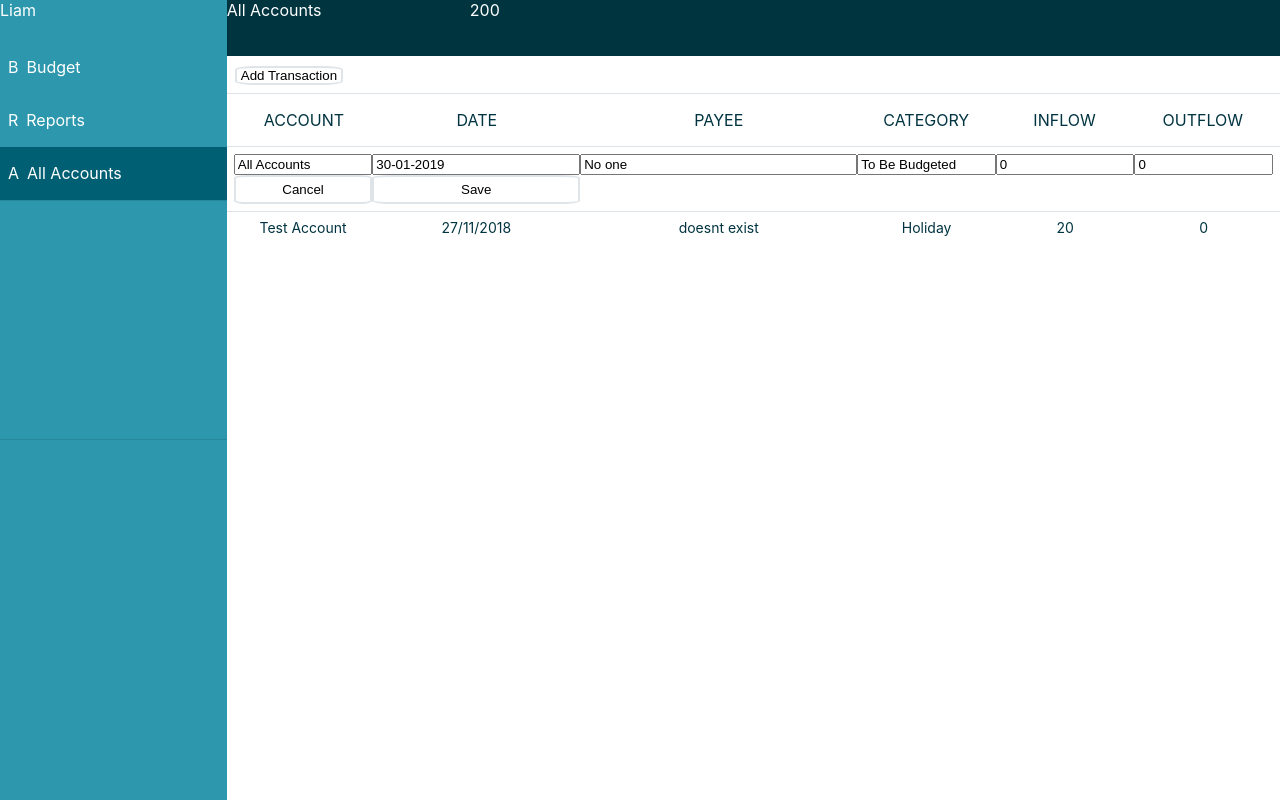
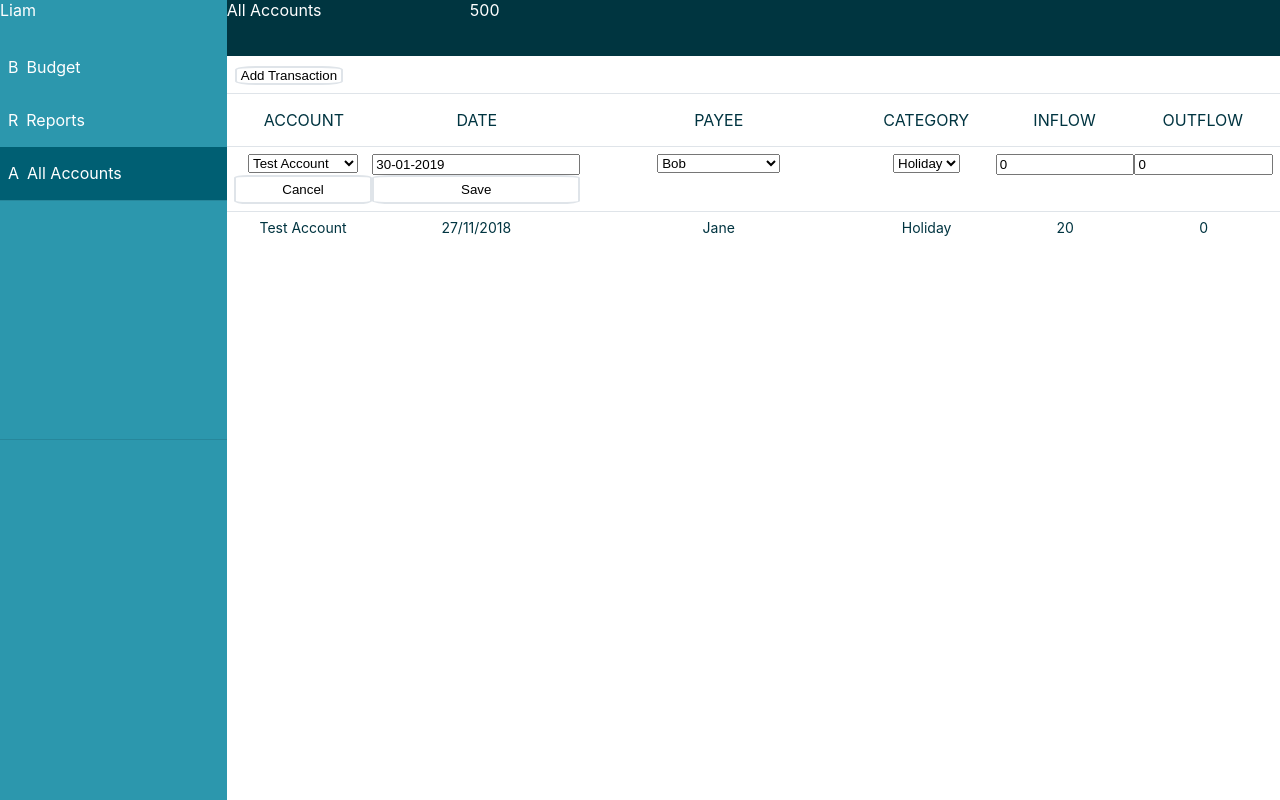
Before and after one commit to liamgbs/not-ynab, a React (Create React App) app: page / in a window 1280 px wide. Both pictures are taken after a click on the button "Add Transaction". Built offline with nearby package versions, Linux system fonts and the light colour scheme.

Commit message:
Added payees reducer

```diff
--- /dev/null
+++ b/src/actions/payees.ts
@@ -0,0 +1,10 @@
+import { PayeesActionTypes } from "./types";
+
+export function addNewPayeeAction(payeeName: string) {
+	return {
+		type: PayeesActionTypes.ADD_PAYEE,
+		payload: {
+			payeeName
+		}
+	}
+}
--- a/src/actions/types.ts
+++ b/src/actions/types.ts
@@ -27,3 +27,7 @@ export enum TransactionActionTypes {
 	CANCEL_NEW_TRANSACTION = "CANCEL_NEW_TRANSACTION",
 	EDIT_TRANSACTION = "EDIT_TRANSACTION",
 }
+
+export enum PayeesActionTypes {
+	ADD_PAYEE,
+}
--- a/src/components/Dropdown/index.tsx
+++ b/src/components/Dropdown/index.tsx
@@ -1,25 +1,27 @@
 import './drop-down.scss';
-import React, { PureComponent, ChangeEvent } from 'react'
+import React, { PureComponent } from 'react'
 
 interface Props {
 	options: string[],
 	value: string,
+	name?: string
 }
 
 interface Actions {
 	onChange: (event: React.ChangeEvent<HTMLSelectElement>) => void
 }
 
-export default class Drowdown extends PureComponent<Props & Actions> {
+export default class Dropdown extends PureComponent<Props & Actions> {
 	render() {
-		const { options } = this.props;
-
+		const { options, value, name } = this.props;
 		return (
-			<select onChange={this.props.onChange} className="drop-down">
+			<select name={name} value={value} onChange={this.props.onChange} className="drop-down">
 				{options.map(option => {
-					<option value={option.toLowerCase()} key={option}>
-						{option}
-					</option>
+					return (
+						<option value={option} key={option}>
+							{option}
+						</option>
+					)
 				})}
 			</select>
 		)
--- a/src/reducers/accounts.ts
+++ b/src/reducers/accounts.ts
@@ -16,7 +16,7 @@ const defaultState = {
 			type: AccountType.Current,
 			onBudget: true,
 			closed: false,
-			balance: 200,
+			balance: 500,
 			deleted: false,
 		},
 		{
@@ -25,6 +25,14 @@ const defaultState = {
 			onBudget: true,
 			closed: false,
 			balance: 200,
+			deleted: false,
+		},
+		{
+			accountName: "Test Account 2",
+			type: AccountType.Current,
+			onBudget: true,
+			closed: false,
+			balance: 300,
 			deleted: false,
 		}
 	],
--- a/src/reducers/index.ts
+++ b/src/reducers/index.ts
@@ -4,17 +4,20 @@ import appReducer, { AppState } from './app';
 import accountsReducer, { AccountsState } from './accounts';
 import budgetReducer, { BudgetState } from './budget';
 import transactionsReducer, { TransactionsState } from './transactions';
+import payeesReducer, {PayeesState} from './payees';
 
 export interface RootState {
     app: AppState,
 	accounts: AccountsState,
 	budget: BudgetState,
-	transactions: TransactionsState
+	transactions: TransactionsState,
+	payees: PayeesState
 }
 
 export default combineReducers<RootState>({
     app: appReducer as any,
 	accounts: accountsReducer as any,
 	budget: budgetReducer as any,
-	transactions: transactionsReducer as any
+	transactions: transactionsReducer as any,
+	payees: payeesReducer as any
 })
--- /dev/null
+++ b/src/reducers/payees.ts
@@ -0,0 +1,44 @@
+import { Payee } from "../types/accounts";
+import { AnyAction } from "redux";
+import { PayeesActionTypes } from "../actions/types";
+
+export interface PayeesState {
+	payees: Payee[]
+}
+
+const defaultState: PayeesState = {
+	payees: [
+		{
+			payeeName: "Bob",
+			deleted: false
+		},
+		{
+			payeeName: "Jane",
+			deleted: false
+		},
+		{
+			payeeName: "Super Duper Inc.",
+			deleted: false
+		},
+		{
+			payeeName: "Deleted & Sons",
+			deleted: true
+		}
+	]
+}
+
+export default (state: PayeesState = defaultState, action: AnyAction) => {
+	const { payload } = action;
+	switch (action.type) {
+		case PayeesActionTypes.ADD_PAYEE:
+			return {
+				...state,
+				payees: [
+					...state.payees.slice(),
+					{ payeeName: payload.payeeName, deleted: false}
+				]
+			}
+	}
+
+	return { ...state }
+}
--- a/src/reducers/transactions.ts
+++ b/src/reducers/transactions.ts
@@ -12,7 +12,7 @@ const defaultState: TransactionsState = {
 		{
 			id: "12345",
 			accountName: "Test Account",
-			payeeName: "doesnt exist",
+			payeeName: "Jane",
 			categoryName: "Holiday",
 			date: "27/11/2018",
 			inflow: 20.00,
--- a/src/views/Accounts/AccountsContent/AccountsTransactions/AccountTransaction/index.tsx
+++ b/src/views/Accounts/AccountsContent/AccountsTransactions/AccountTransaction/index.tsx
@@ -1,19 +1,26 @@
 import './accounts-transaction.scss';
 
-import React, { PureComponent, ChangeEvent, RefObject } from 'react';
+import React, { PureComponent, ChangeEvent, RefObject, MouseEvent } from 'react';
 import { connect } from 'react-redux';
 import { Dispatch } from 'redux';
 import classNames from 'classnames';
 
 import { Transaction } from '../../../../../types/transactions';
 import Input from '../../../../../components/Input';
+import Dropdown from '../../../../../components/Dropdown';
 import Button from '../../../../../components/Button';
 import { cancelNewTransactionAction } from '../../../../../actions/transactions';
 import { min } from 'moment';
+import { RootState } from '../../../../../reducers';
+import { Account, Payee } from '../../../../../types/accounts';
+import { Category } from '../../../../../types/categories';
 
 interface Props {
 	transaction: Transaction
 	new?: boolean,
+	accounts: Account[],
+	categories: Category[],
+	payees: Payee[]
 }
 
 interface Actions {
@@ -23,7 +30,7 @@ interface Actions {
 }
 
 class AccountsTransaction extends PureComponent<Props & Actions> {
-	wrapperRef: any
+	wrapperRef: HTMLDivElement | undefined
 	state = {
 		editing: !!this.props.new,
 		transaction: { ...this.props.transaction }
@@ -33,7 +40,9 @@ class AccountsTransaction extends PureComponent<Props & Actions> {
 	// 		transaction: {...props.transaction}
 	// 	})
 	// }
-	handleChange(event: ChangeEvent<HTMLInputElement>) {
+	handleChange(event: ChangeEvent<HTMLInputElement | HTMLSelectElement>) {
+		console.log(event.target.name);
+
 		this.setState({
 			transaction: {
 				...this.state.transaction,
@@ -82,7 +91,7 @@ class AccountsTransaction extends PureComponent<Props & Actions> {
 		document.removeEventListener('mousedown', this.handleClickOutside.bind(this));
 	}
 
-	setWrapperRef(node : RefObject<HTMLDivElement>) {
+	setWrapperRef(node : HTMLDivElement) {
 		this.wrapperRef = node;
 	}
 
@@ -94,7 +103,7 @@ class AccountsTransaction extends PureComponent<Props & Actions> {
 		}
 	}
 
-	handleClickOutside(event: Event) {
+	handleClickOutside(event: Event | any) {
 		if (this.wrapperRef && !this.wrapperRef.contains(event.target)) {
 			this.onCancel();
 		}
@@ -106,19 +115,22 @@ class AccountsTransaction extends PureComponent<Props & Actions> {
 		}
 
 		this.setState({
-			editing: false
+			editing: false,
+			transaction: {...this.props.transaction}
 		})
 	}
+
 
 	renderEditing() {
 		const { transaction } = this.state;
 		return (
 			<div ref={this.setWrapperRef.bind(this)} className="accounts-transaction">
 				<div className="transaction-account">
-					<Input
+					<Dropdown
 						name="accountName"
 						value={transaction.accountName}
-						onChange={this.handleChange.bind(this)} />
+						onChange={this.handleChange.bind(this)}
+						options={this.props.accounts.slice(1).map(acc => acc.accountName)} />
 				</div>
 				<div className="transaction-date">
 					<Input // TODO: make these into dropdowns and datepickers etc.
@@ -127,26 +139,28 @@ class AccountsTransaction extends PureComponent<Props & Actions> {
 						onChange={this.handleChange.bind(this)} />
 				</div>
 				<div className="transaction-payee">
-					<Input
+					<Dropdown
 						name="payeeName"
 						value={transaction.payeeName}
-						onChange={this.handleChange.bind(this)} />
+						onChange={this.handleChange.bind(this)}
+						options={this.props.payees.filter(payee=> !payee.deleted).map(payee => payee.payeeName)} />
 				</div>
 				<div className="transaction-category">
-					<Input
+					<Dropdown
 						name="categoryName"
 						value={transaction.categoryName}
-						onChange={this.handleChange.bind(this)} />
+						onChange={this.handleChange.bind(this)}
+						options={this.props.categories.map(cat => cat.categoryName)}/>
 				</div>
 				<div className="transaction-inflow">
 					<Input
-						name="amount"
+						name="inflow"
 						value={transaction.inflow.toString()}
 						onChange={this.handleChange.bind(this)} />
 				</div>
 				<div className="transaction-outflow">
 					<Input
-						name="amount"
+						name="outflow"
 						value={transaction.outflow.toString()}
 						onChange={this.handleChange.bind(this)} />
 				</div>
@@ -165,4 +179,12 @@ function mapPropsToDispatch(dispatch: Dispatch) {
 	}
 }
 
-export default connect(null, mapPropsToDispatch)(AccountsTransaction);
+function mapStateToProps(state: RootState) {
+	return {
+		accounts: state.accounts.accounts,
+		categories: state.budget.months[0].categories,
+		payees: state.payees.payees
+	}
+}
+
+export default connect(mapStateToProps, mapPropsToDispatch)(AccountsTransaction);
```
Also changed, not shown: src/reducers/app.ts (line endings or trailing spaces).
